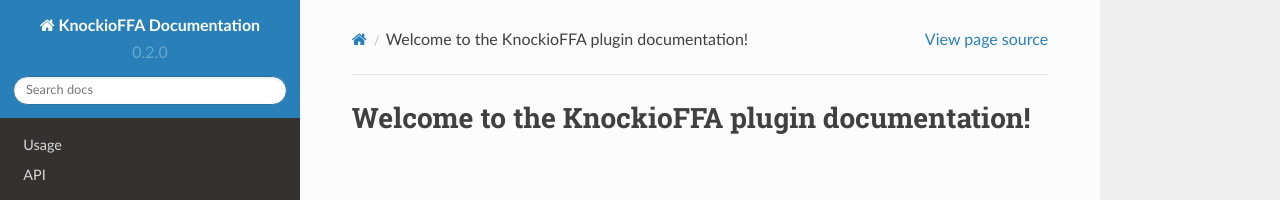
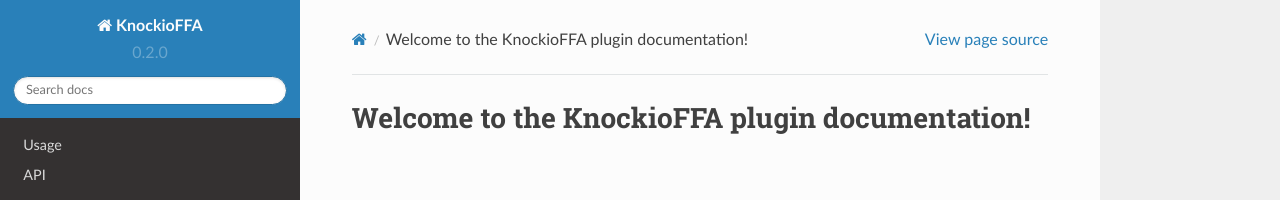
Before and after one commit to JustLeader69420/KnockioFFAdocs, a Sphinx documentation site: the page built from docs/source/index.rst, in a window 1280 px wide. Shown: the top 200 px of the page. Built offline with Sphinx 7.4.7 and the Read the Docs theme 2.0.0, drawn with Linux system fonts in a browser that asks for light colours.

Commit message:
Update conf.py
Oops, saw the stuff in context, fixed now

```diff
--- a/docs/source/conf.py
+++ b/docs/source/conf.py
@@ -2,11 +2,11 @@
 
 # -- Project information
 
-project = 'KnockioFFA Documentation'
+project = 'KnockioFFA'
 copyright = '2022, Onionar'
 author = 'JustLeader, Onionar'
 
-release = '0.2'
+release = '1.5'
 version = '0.2.0'
 
 # -- General configuration
```
